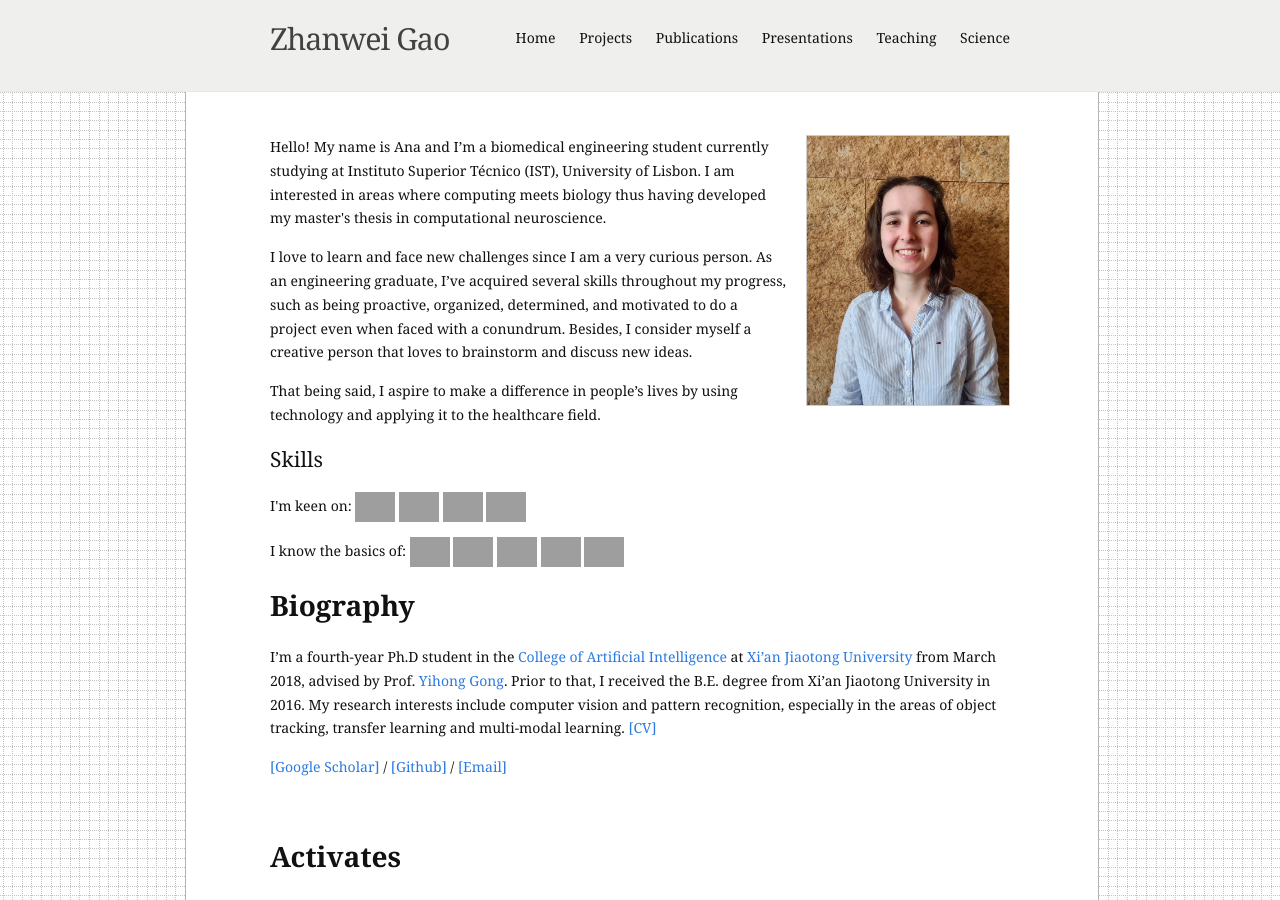
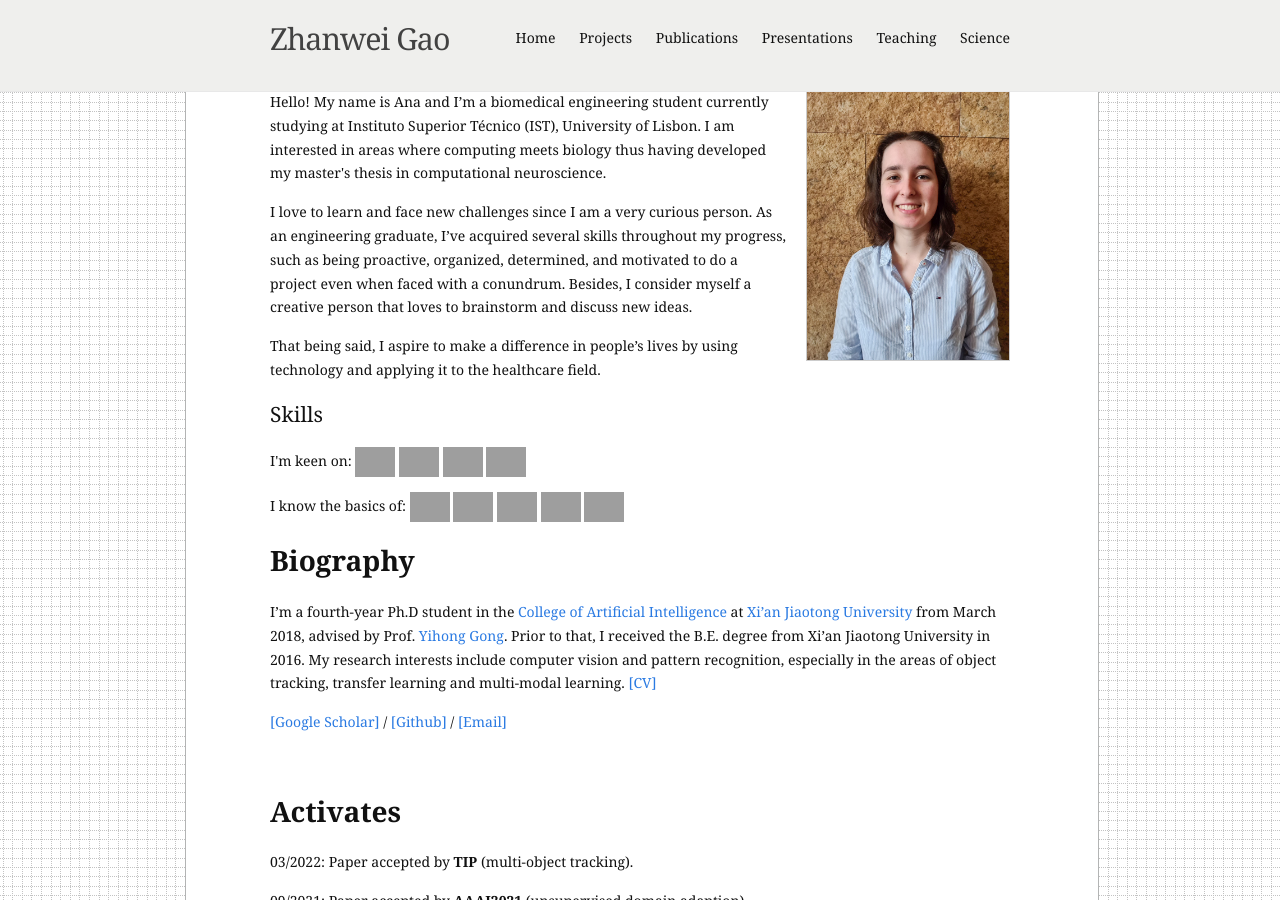
Before and after one commit to ZhanweiGao/zhanweigao.github.io, a Jekyll site: the page built from index.md, in a window 1280 px wide and 900 px high. Built offline with Jekyll 4.4.1, drawn with Linux system fonts in a browser that asks for light colours; grey boxes are pictures that could not be loaded.

Commit message:
Update home.html

```diff
--- a/_layouts/home.html
+++ b/_layouts/home.html
@@ -5,7 +5,7 @@
   <body>
     {% include header.html %}
 
-    <div class="page-content" style="padding-top:15vh;">
+    <div class="page-content" style="padding-top:10vh;">
       <div class="wrapper">
         <div class="home">
           <img
```
